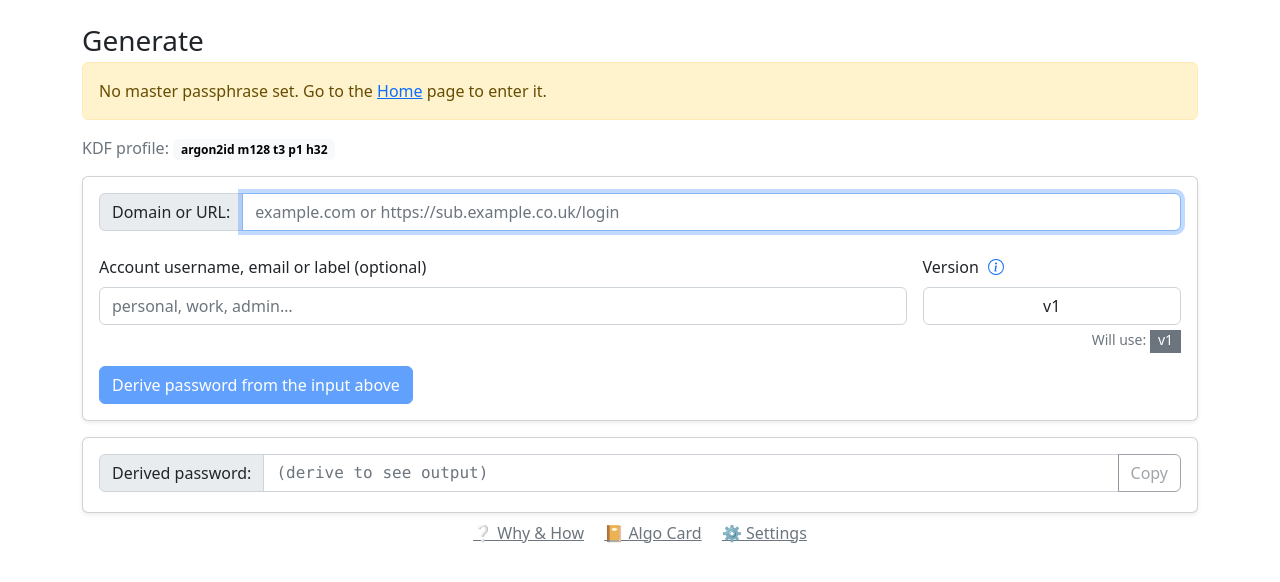
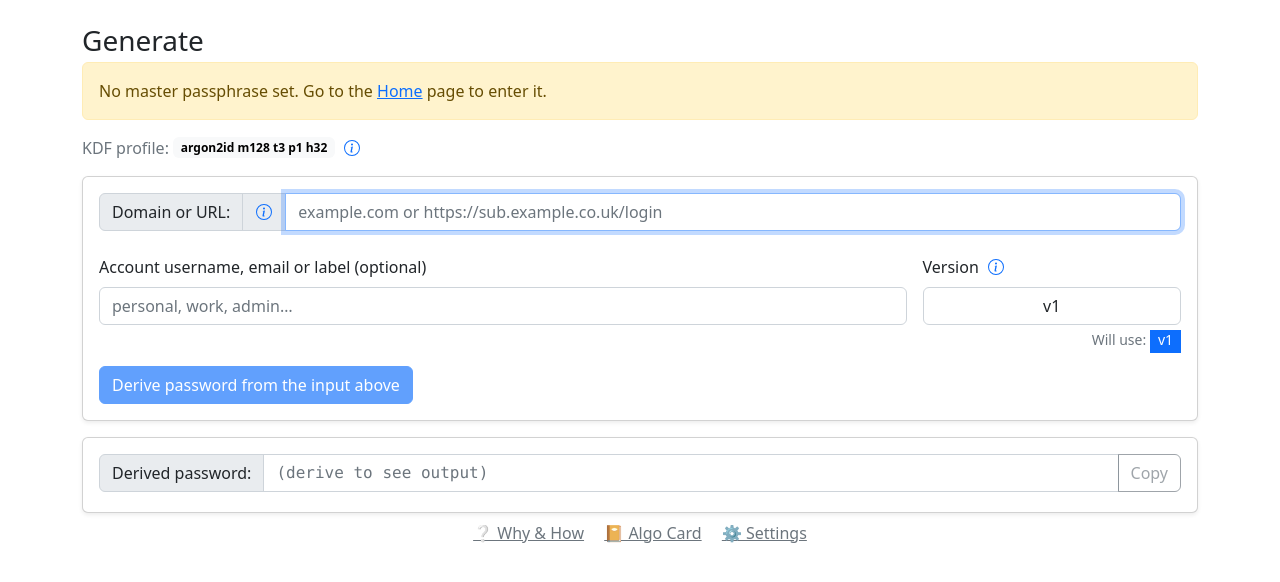
Before and after one commit to WebDevBooster/passbooster, a SvelteKit app: page /generate in a window 1280 px wide. Shown: the top 582 px of the page. Built offline with nearby package versions, Linux system fonts and the light colour scheme.

Commit message:
Add more tooltips.

```diff
--- a/src/routes/generate/+page.svelte
+++ b/src/routes/generate/+page.svelte
@@ -161,8 +161,26 @@
     {/if}
 
     <!-- KDF profile reminder -->
-    <div class="text-muted mb-3">
+    <div class="text-muted mb-3 position-relative d-inline-flex align-items-center gap-1">
         KDF profile: <span class="badge text-bg-light">{kdfProfile}</span>
+        <button
+                type="button"
+                class="btn btn-link p-0 ms-1 pb-tip-trigger"
+                aria-label="What is the KDF profile?"
+                aria-describedby="tip-kdf"
+        >
+            <!-- info icon -->
+            <svg xmlns="http://www.w3.org/2000/svg" width="16" height="16" fill="rgb(13, 110, 253)" class="bi bi-info-circle" viewBox="0 0 16 16">
+                <path d="M8 15A7 7 0 1 1 8 1a7 7 0 0 1 0 14m0 1A8 8 0 1 0 8 0a8 8 0 0 0 0 16"/>
+                <path d="m8.93 6.588-2.29.287-.082.38.45.083c.294.07.352.176.288.469l-.738 3.468c-.194.897.105 1.319.808 1.319.545 0 1.178-.252 1.465-.598l.088-.416c-.2.176-.492.246-.686.246-.275 0-.375-.193-.304-.533zM9 4.5a1 1 0 1 1-2 0 1 1 0 0 1 2 0"/>
+            </svg>
+        </button>
+
+        <span id="tip-kdf" role="tooltip" class="pb-tip">
+            <strong>KDF</strong> = Key Derivation Function. <strong>Argon2id</strong> is the best algorithm for this.<br/>
+            <strong>m</strong>=memory in MiB, <strong>t</strong>=passes/iterations, <strong>p</strong>=parallelism, <strong>h</strong>=hash bytes.<br/>
+            Keep these identical across devices. Changing them changes all derived passwords.
+        </span>
     </div>
 
     <!-- Form card -->
@@ -172,6 +190,28 @@
             <!-- Domain -->
             <div class="input-group">
                 <span class="input-group-text">Domain or URL:</span>
+                <span class="input-group-text">
+                    <button
+                            type="button"
+                            class="btn btn-link p-0 pb-tip-trigger"
+                            aria-label="How is the domain used?"
+                            aria-describedby="tip-domain"
+                    >
+                        <!-- info icon -->
+                        <svg xmlns="http://www.w3.org/2000/svg" width="16" height="16" fill="rgb(13, 110, 253)" class="bi bi-info-circle" viewBox="0 0 16 16">
+                            <path d="M8 15A7 7 0 1 1 8 1a7 7 0 0 1 0 14m0 1A8 8 0 1 0 8 0a8 8 0 0 0 0 16"/>
+                            <path d="m8.93 6.588-2.29.287-.082.38.45.083c.294.07.352.176.288.469l-.738 3.468c-.194.897.105 1.319.808 1.319.545 0 1.178-.252 1.465-.598l.088-.416c-.2.176-.492.246-.686.246-.275 0-.375-.193-.304-.533zM9 4.5a1 1 0 1 1-2 0 1 1 0 0 1 2 0"/>
+                        </svg>
+                    </button>
+
+                    <span id="tip-domain" role="tooltip" class="pb-tip">
+                        <strong>Domain</strong> (eTLD+1) + optional username/label + version will be combined into one salt value for the Key Derivation Function.
+                        <br/>
+                        This is what allows to derive any number of <strong>strong passwords</strong> from ONE master passphrase.
+                        <br/>
+                        But this also means that all inputs in these fields should be <strong>lowercase</strong>. Because just one uppercase character will change the salt and therefore completely change the derived output.
+                    </span>
+                </span>
 <!--                <label class="form-label">Domain or URL</label>-->
                 <input
                         class="form-control"
@@ -185,7 +225,7 @@
             </div>
             {#if normalizedDomain}
                 <div class="form-text">
-                    Will use domain: <span class="text-bg-secondary px-2 pb-1">{normalizedDomain}</span>
+                    Will use domain: <span class="text-bg-primary px-2 pb-1">{normalizedDomain}</span>
                 </div>
             {/if}
 
@@ -226,7 +266,7 @@
                         </div>
                     {:else if label}
                         <div class="form-text">
-                            Using label as entered: <span class="text-bg-secondary fw-bold px-2 pb-1">{label}</span>
+                            Using label as entered: <span class="text-bg-primary px-2 pb-1">{label}</span>
                         </div>
                     {/if}
                 </div>
@@ -258,7 +298,7 @@
                             on:input={previewNormalization}
                     />
                     <div class="form-text text-end">
-                        Will use: <span class="text-bg-secondary px-2 pb-1">{normalizedVersion}</span>
+                        Will use: <span class="text-bg-primary px-2 pb-1">{normalizedVersion}</span>
                     </div>
                 </div>
 
--- a/src/routes/settings/+page.svelte
+++ b/src/routes/settings/+page.svelte
@@ -182,8 +182,29 @@
                         <div class="form-text">12–128 characters.</div>
                     </div>
 
-                    <div class="col-12 col-md-9">
+                    <div class="col-12 col-md-9 position-relative">
                         <label class="form-label">Symbol set</label>
+                        <button
+                                type="button"
+                                class="btn btn-link p-0 pb-tip-trigger"
+                                aria-label="What is the symbol set?"
+                                aria-describedby="tip-symbols"
+                        >
+                            <!-- info icon -->
+                            <svg xmlns="http://www.w3.org/2000/svg" width="16" height="16" fill="rgb(13, 110, 253)" class="bi bi-info-circle" viewBox="0 0 16 16">
+                                <path d="M8 15A7 7 0 1 1 8 1a7 7 0 0 1 0 14m0 1A8 8 0 1 0 8 0a8 8 0 0 0 0 16"/>
+                                <path d="m8.93 6.588-2.29.287-.082.38.45.083c.294.07.352.176.288.469l-.738 3.468c-.194.897.105 1.319.808 1.319.545 0 1.178-.252 1.465-.598l.088-.416c-.2.176-.492.246-.686.246-.275 0-.375-.193-.304-.533zM9 4.5a1 1 0 1 1-2 0 1 1 0 0 1 2 0"/>
+                            </svg>
+                        </button>
+
+                        <span id="tip-symbols" role="tooltip" class="pb-tip">
+                        Some websites force you to have at least 1 special character/symbol in your password. But some are fussy about which symbols you can and cannot use.
+                        <br/>
+                        That's why by default the symbol set is deliberately limited to just one symbol. <strong>@</strong> is a symbol that all websites should allow.
+                        <br/>
+                        But you could have your own symbol set (not recommended). Or remove all symbols (again, not recommended).
+                        </span>
+
                         <input
                                 class="form-control"
                                 value={s.symbols}
@@ -368,3 +389,45 @@
         </div>
     {/if}
 </main>
+
+<style>
+    /* Minimal, Bootstrap-looking tooltip */
+    .pb-tip {
+        position: absolute;
+        top: 100%;
+        left: 0;
+        margin-top: .25rem;
+        z-index: 1080;
+        background: #257CFD;
+        color: #fff;
+        padding: .375rem .5rem;
+        border-radius: .375rem;
+        font-size: .875rem;
+        box-shadow: 0 .5rem 1rem rgba(0,0,0,.15);
+        white-space: normal;
+        min-width: 220px;                   /* don’t get too narrow */
+        max-width: min(260px, 50vw);        /* don’t get too wide */
+
+        opacity: 0;
+        transform: translateY(-4px);
+        pointer-events: none;
+        transition: opacity .12s ease, transform .12s ease;
+    }
+    .pb-tip::after {
+        content: "";
+        position: absolute;
+        top: -6px; left: 10px;
+        border: 6px solid transparent;
+        border-bottom-color: #212529;
+    }
+    .pb-tip-trigger { line-height: 0; color: #6c757d; }
+    .pb-tip-trigger:hover, .pb-tip-trigger:focus { color: #495057; outline: none; }
+
+    /* Show tip on hover or keyboard focus (works on touch via focus) */
+    .pb-tip-trigger:focus + .pb-tip,
+    .pb-tip-trigger:hover + .pb-tip {
+        opacity: 1;
+        transform: translateY(0);
+        pointer-events: auto;
+    }
+</style>
```
